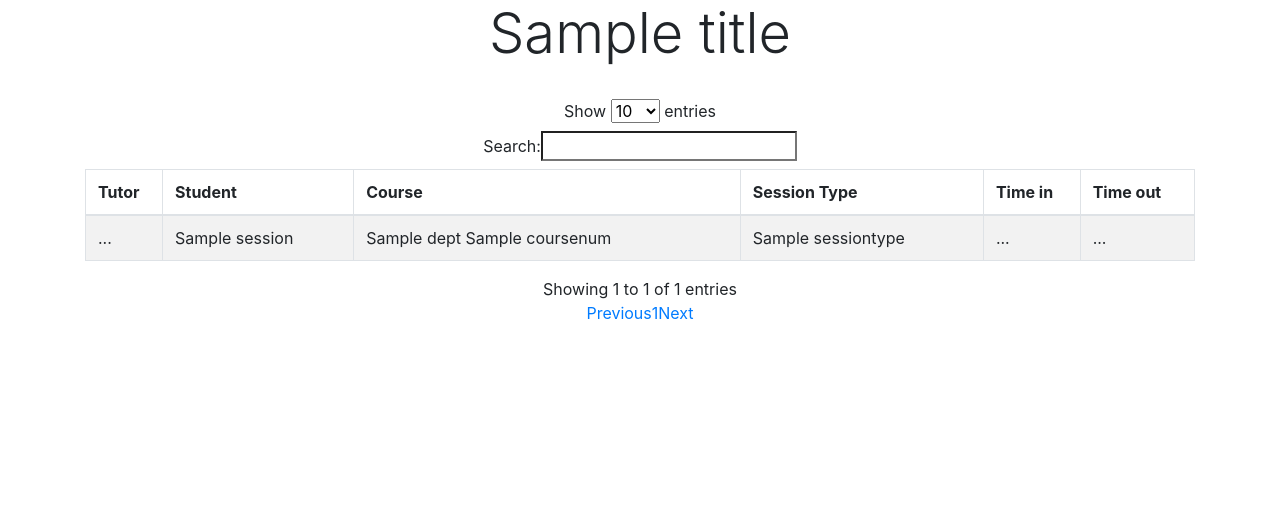
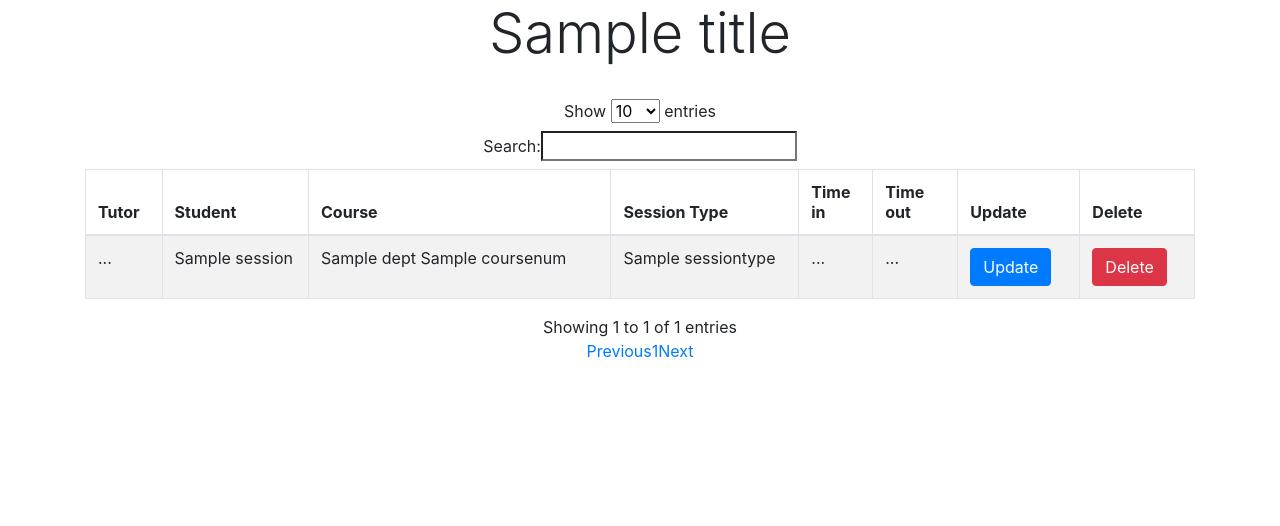
Before and after one commit to Wellesley-CS304-SP18/semester-project-betterthantutortrac, a Flask app: template templates/viewSessions.html in a window 1280 px wide. Shown: the part 72-598 px from the top of the page. Run offline with Flask 2, Linux system fonts and the light colour scheme; the template is opened without the code that fills it: most values are stand-ins (such as "Sample title", 1, 10 or a date in 2020); some libraries are stand-ins or nearby versions.

Commit message:
added update and delete buttons; glitch, for some reason once you sort a column in the table, some of the buttons fail, but others still work, strange...

```diff
--- a/templates/viewSessions.html
+++ b/templates/viewSessions.html
@@ -13,6 +13,8 @@
 			<th>Session Type</th>
 			<th>Time in</th>
 			<th>Time out</th>
+			<th>Update</th>
+			<th>Delete</th>
 		</tr>
 		</thead>
 		<tbody>
@@ -24,6 +26,8 @@
 			<td>{{s.sessiontype}}</td>
 			<td>...</td>
 			<td>...</td>
+			<td><button type="button" class="btn btn-primary" value="{{s.name}}">Update</button></td>
+			<td><button type="button" class="btn btn-danger" value="{{s.name}}">Delete</button></td>
 		</tr>
 		{%endfor%}
 		</tbody>
@@ -36,7 +40,12 @@
 <script>
 
 $(document).ready(function(){
-  $('#sessions-table').DataTable();
+$('#sessions-table').DataTable();
+
+$("button").click(function() {
+alert($(this).val());
+console.log($(this).val());
+});
 });
 
 </script>
```
